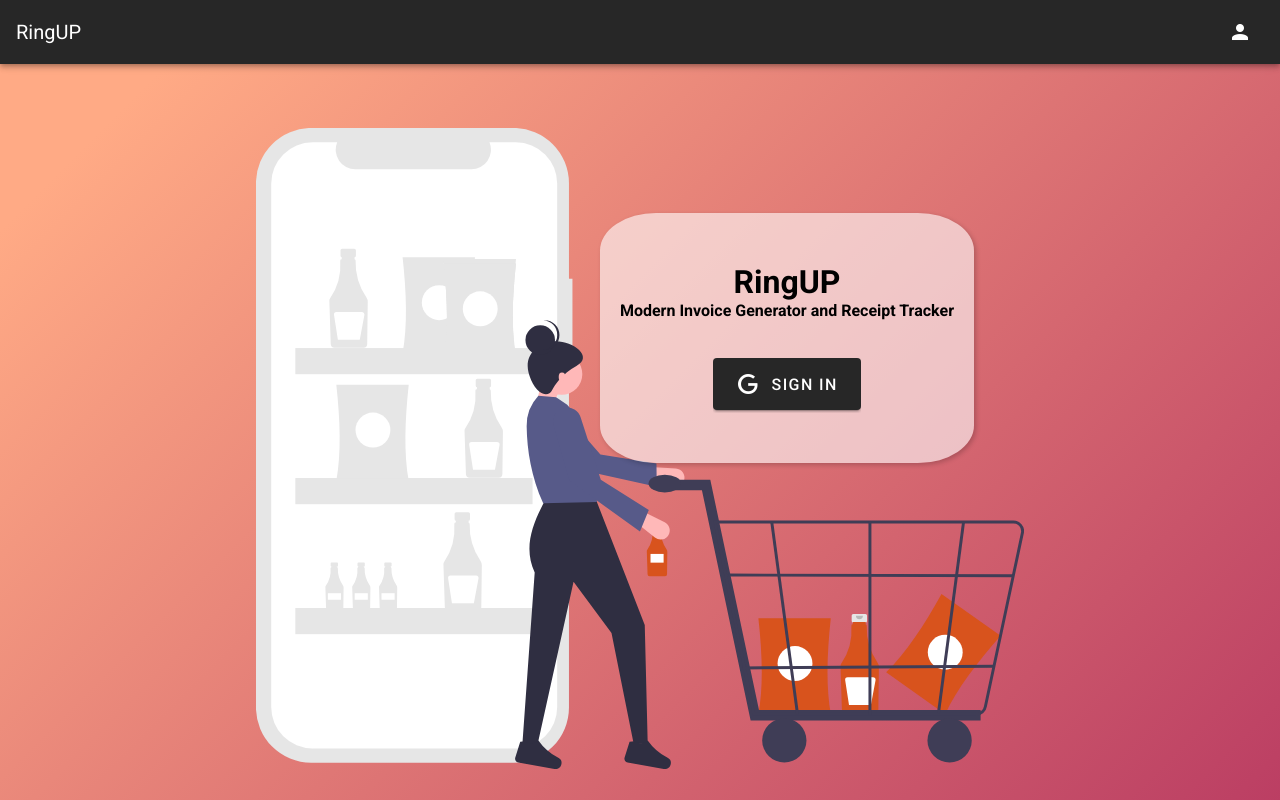
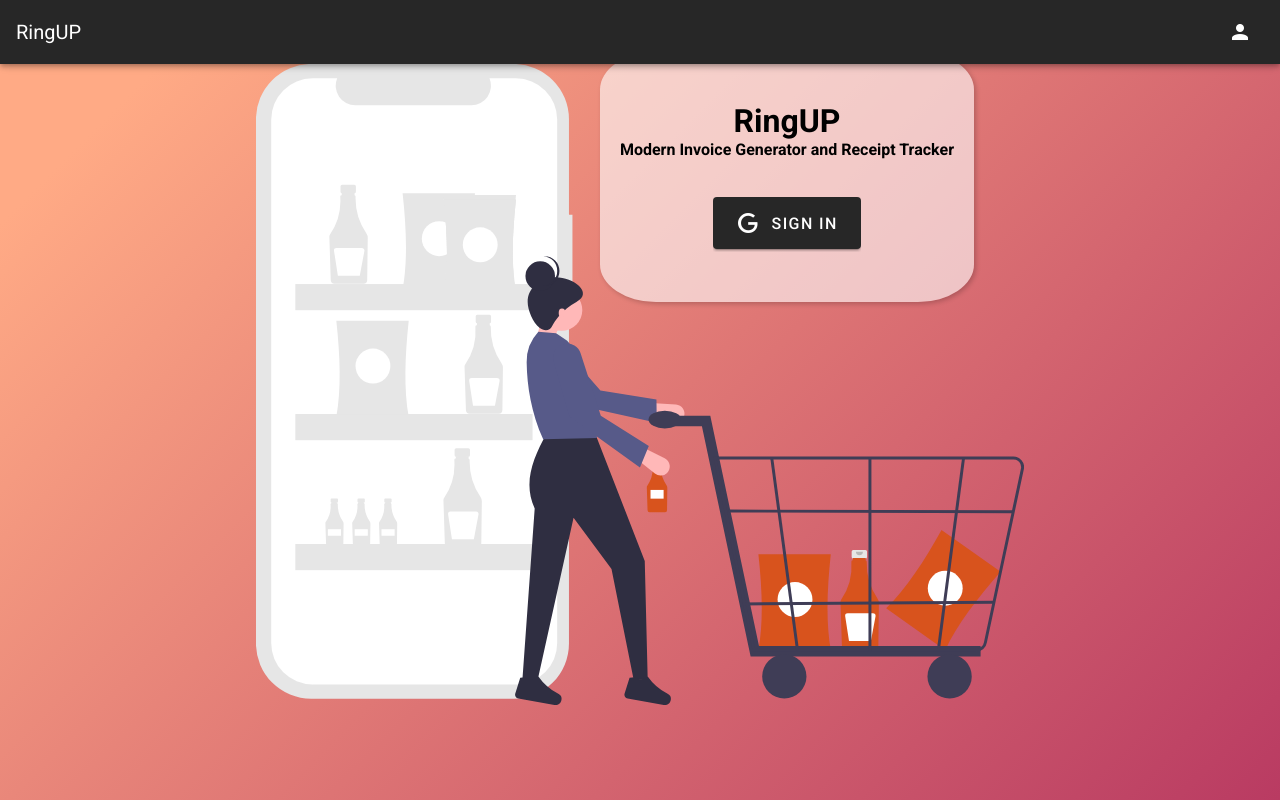
Before and after one commit to mtxrii/RingUp, a Vue app: page / in a window 1280 px wide. Shown: the top 800 px of the page. Built offline with nearby package versions, Linux system fonts and the light colour scheme; no server answers.

Commit message:
Layout tweaks

```diff
--- a/src/App.vue
+++ b/src/App.vue
@@ -1,6 +1,6 @@
 <template>
   <div id="app">
-    <v-app-bar color="deep-purple accent-4" dark>
+    <v-app-bar color="deep-purple accent-4" dark fixed>
 
       <v-toolbar-title style="font-family: 'Roboto', sans-serif">RingUP</v-toolbar-title>
 
--- a/src/views/Home.vue
+++ b/src/views/Home.vue
@@ -114,7 +114,7 @@
 <style scoped>
 .ru-card.floating {
   position: absolute;
-  bottom: 40%;
+  bottom: 55%;
   right: 0;
   padding-left: 20px;
   padding-right: 20px;
```
